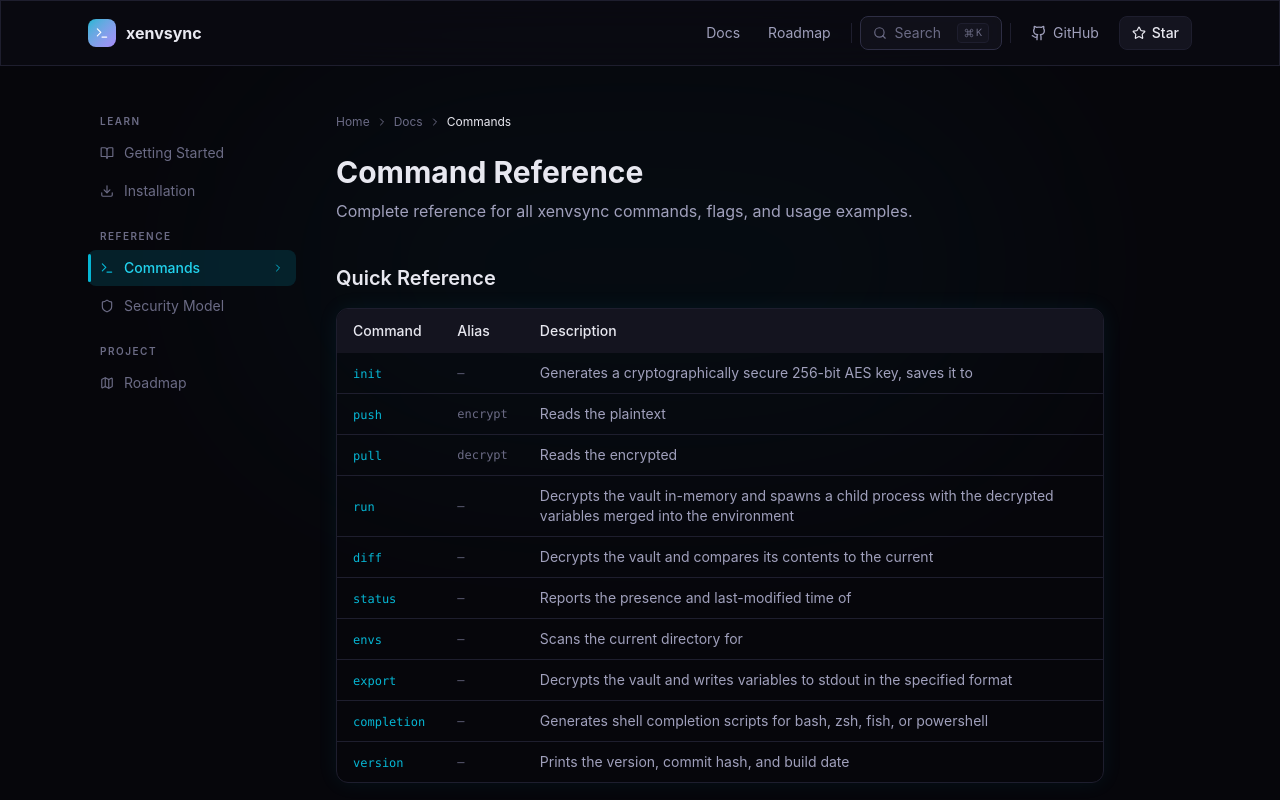
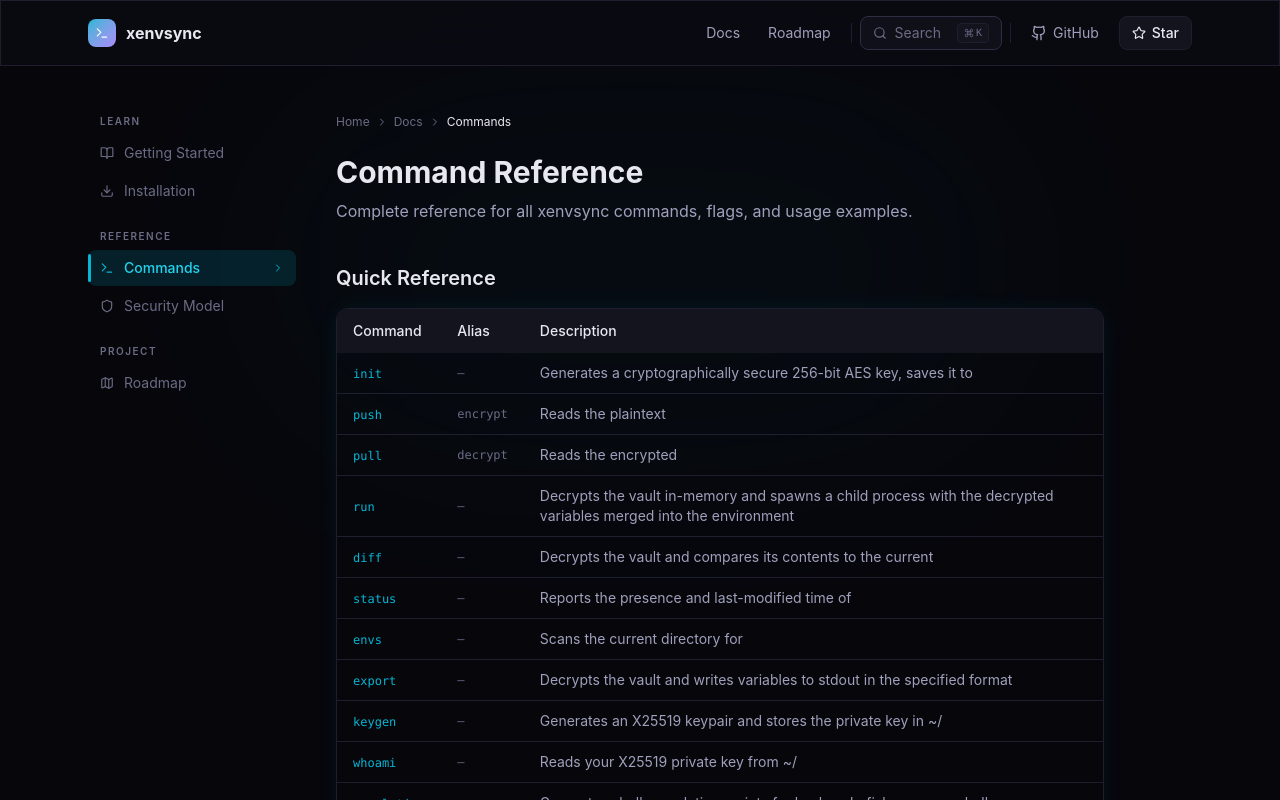
Before and after one commit to nasimstg/xenvsync, a Next.js app in the folder website/: page /docs/commands in a window 1280 px wide. Shown: the top 800 px of the page. Built offline with nearby package versions, Linux system fonts and the light colour scheme.

Commit message:
Update docs and changelog for v1.3.0 (keygen/whoami)

```diff
--- a/website/src/app/docs/commands/page.tsx
+++ b/website/src/app/docs/commands/page.tsx
@@ -168,6 +168,34 @@
 $ xenvsync export -f yaml | kubectl create configmap`,
   },
   {
+    name: "keygen",
+    description:
+      "Generates an X25519 keypair and stores the private key in ~/.xenvsync/identity with restricted permissions (0600). The public key is printed to stdout for sharing with teammates. This identity is user-global (not per-project).",
+    usage: "xenvsync keygen [flags]",
+    flags: [
+      { flag: "--force, -f", description: "Overwrite existing identity (regenerate keypair)" },
+    ],
+    example: `$ xenvsync keygen
+Generated X25519 identity → /home/you/.xenvsync/identity (mode 0600)
+
+Your public key:
+  dGhpcyBpcyBhIGJhc2U2NCBwdWJsaWMga2V5...
+
+Share this public key with your team to be added to project vaults.
+
+# Regenerate identity
+$ xenvsync keygen --force`,
+  },
+  {
+    name: "whoami",
+    description:
+      "Reads your X25519 private key from ~/.xenvsync/identity, derives the public key, and prints it in a copy-paste-friendly format.",
+    usage: "xenvsync whoami",
+    example: `$ xenvsync whoami
+Identity:   /home/you/.xenvsync/identity
+Public key: dGhpcyBpcyBhIGJhc2U2NCBwdWJsaWMga2V5...`,
+  },
+  {
     name: "completion",
     description:
       "Generates shell completion scripts for bash, zsh, fish, or powershell. Source the output in your shell profile for tab completion of commands and flags.",
--- a/website/src/app/docs/security/page.tsx
+++ b/website/src/app/docs/security/page.tsx
@@ -90,8 +90,9 @@
             </div>
             <p className="text-sm text-[var(--color-text-secondary)] leading-relaxed">
               In V1, the symmetric key must be shared out-of-band (secure
-              messaging, password manager, etc.). V2 will introduce asymmetric
-              cryptography for zero-trust team sharing.
+              messaging, password manager, etc.). V2 introduces X25519 asymmetric
+              keypairs (<code>keygen</code> / <code>whoami</code>) as the
+              foundation for zero-trust team sharing.
             </p>
           </Card>
         </div>
--- a/website/src/components/Search.tsx
+++ b/website/src/components/Search.tsx
@@ -178,6 +178,24 @@
     keywords: ["export", "json", "yaml", "shell", "tfvars", "dotenv", "format", "stdout", "kubernetes", "terraform"],
     content:
       "export decrypts vault and outputs to stdout in specified format. Supports dotenv json yaml shell and tfvars. Use eval $(xenvsync export --format=shell) to inject into current shell. Never writes to disk.",
+  },
+  {
+    href: "/docs/commands#keygen",
+    title: "Command Reference",
+    section: "Docs",
+    heading: "keygen",
+    keywords: ["keygen", "keypair", "x25519", "identity", "public key", "private key", "generate", "force"],
+    content:
+      "keygen generates an X25519 keypair and stores the private key at ~/.xenvsync/identity with 0600 permissions. Public key is printed for sharing with teammates. Use --force to overwrite existing identity.",
+  },
+  {
+    href: "/docs/commands#whoami",
+    title: "Command Reference",
+    section: "Docs",
+    heading: "whoami",
+    keywords: ["whoami", "identity", "public key", "x25519", "who am i"],
+    content:
+      "whoami reads your X25519 private key from ~/.xenvsync/identity derives the public key and prints it in a copy-paste-friendly format.",
   },
   {
     href: "/docs/commands#completion",
```
Also changed, not shown: 2 other files (tests, documents, lock files or other folders).
